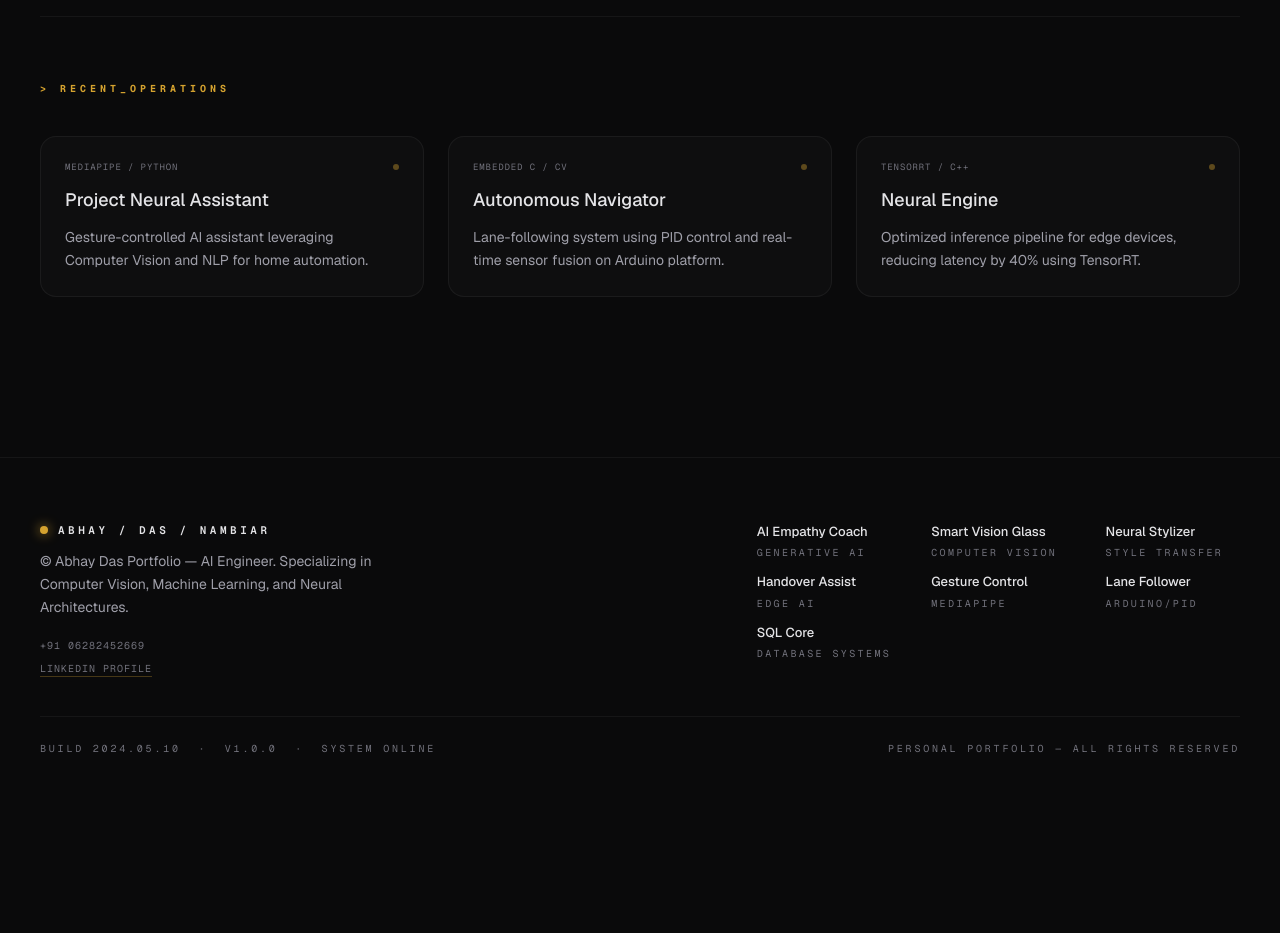
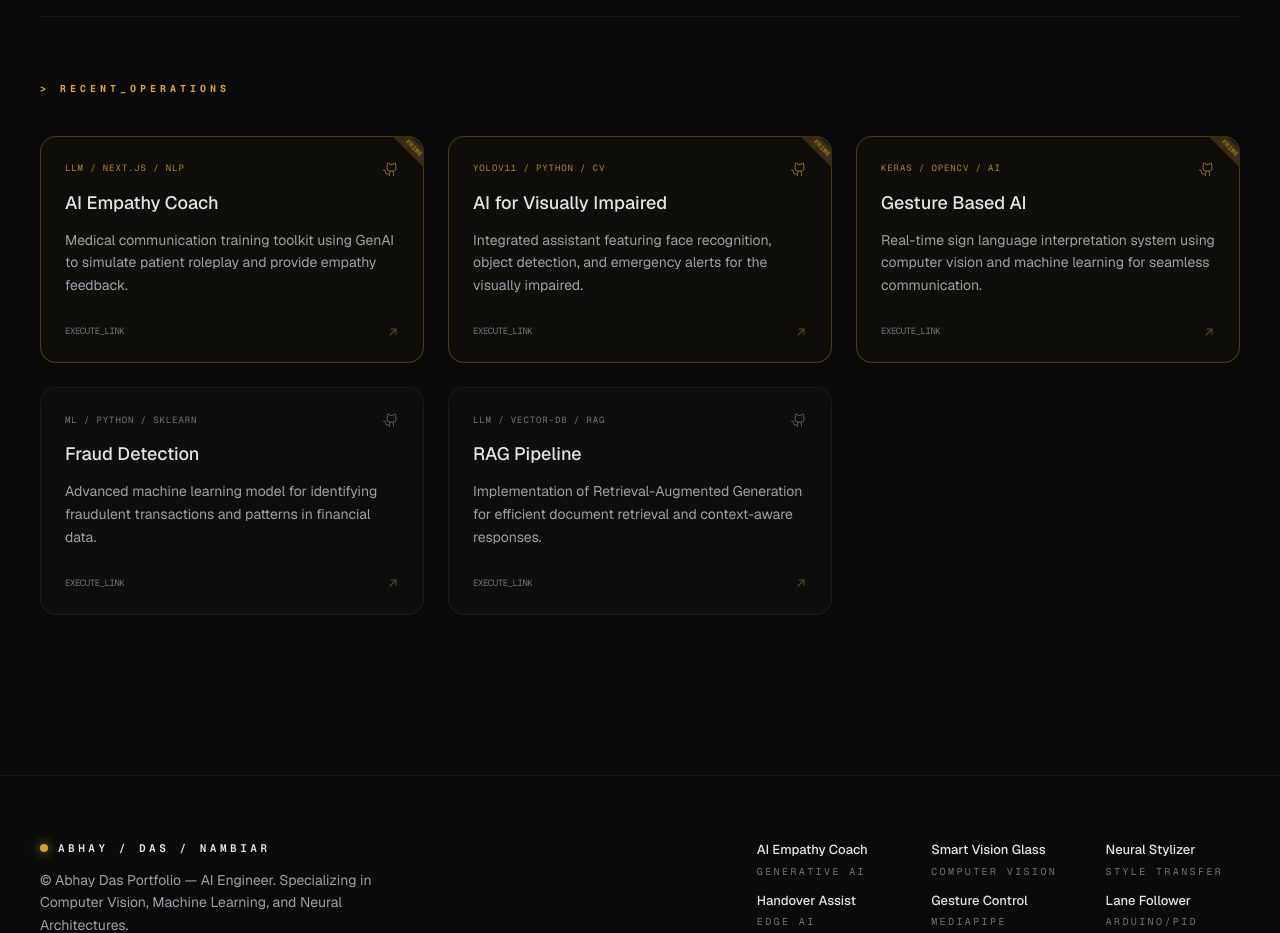
Before and after one commit to KingBuldoze/MY_Portfolio, a Next.js app: page /MY_Portfolio/ in a window 1280 px wide. Shown: the part 7120-8053 px from the top of the page. Before the commit the page ends 7940 px from the top, so only its background shows below. Built offline with nearby package versions, Linux system fonts and the light colour scheme.

Commit message:
feat: update projects section with actual github links and high-tech polish

```diff
--- a/src/components/sections/SystemsNominal.tsx
+++ b/src/components/sections/SystemsNominal.tsx
@@ -1,6 +1,6 @@
 "use client";
 
-import { ArrowUpRight } from "@phosphor-icons/react";
+import { ArrowUpRight, GithubLogo } from "@phosphor-icons/react";
 import { EyebrowBadge } from "@/components/ui/EyebrowBadge";
 import { AnimatedItem, AnimatedSection } from "@/components/ui/AnimatedSection";
 
@@ -81,7 +81,6 @@ export function SystemsNominal() {
           </AnimatedSection>
         </div>
 
-        {/* Projects Grid */}
         <AnimatedSection className="mt-12 border-t border-white/5 pt-16">
           <AnimatedItem>
             <h3 className="mb-10 font-mono text-[10px] font-bold uppercase tracking-[0.4em] text-accent">
@@ -92,30 +91,71 @@ export function SystemsNominal() {
           <div className="grid gap-6 md:grid-cols-2 lg:grid-cols-3">
             {[
               {
-                title: "Project Neural Assistant",
-                desc: "Gesture-controlled AI assistant leveraging Computer Vision and NLP for home automation.",
-                tag: "MEDIAPIPE / PYTHON",
+                title: "AI Empathy Coach",
+                desc: "Medical communication training toolkit using GenAI to simulate patient roleplay and provide empathy feedback.",
+                tag: "LLM / NEXT.JS / NLP",
+                link: "https://github.com/KingBuldoze/AI_Empathy_coach",
+                highlight: true,
               },
               {
-                title: "Autonomous Navigator",
-                desc: "Lane-following system using PID control and real-time sensor fusion on Arduino platform.",
-                tag: "EMBEDDED C / CV",
+                title: "AI for Visually Impaired",
+                desc: "Integrated assistant featuring face recognition, object detection, and emergency alerts for the visually impaired.",
+                tag: "YOLOv11 / PYTHON / CV",
+                link: "https://github.com/VILAS07/Integrated-AI-Assistant-for-Visually-Impaired-People",
+                highlight: true,
               },
               {
-                title: "Neural Engine",
-                desc: "Optimized inference pipeline for edge devices, reducing latency by 40% using TensorRT.",
-                tag: "TENSORRT / C++",
+                title: "Gesture Based AI",
+                desc: "Real-time sign language interpretation system using computer vision and machine learning for seamless communication.",
+                tag: "KERAS / OPENCV / AI",
+                link: "https://github.com/VILAS07/Sign-Language-Recogonition",
+                highlight: true,
+              },
+              {
+                title: "Fraud Detection",
+                desc: "Advanced machine learning model for identifying fraudulent transactions and patterns in financial data.",
+                tag: "ML / PYTHON / SKLEARN",
+                link: "https://github.com/KingBuldoze/Fraud_Detection",
+                highlight: false,
+              },
+              {
+                title: "RAG Pipeline",
+                desc: "Implementation of Retrieval-Augmented Generation for efficient document retrieval and context-aware responses.",
+                tag: "LLM / VECTOR-DB / RAG",
+                link: "https://github.com/KingBuldoze/RAG",
+                highlight: false,
               },
             ].map((p) => (
               <AnimatedItem key={p.title}>
-                <div className="group relative flex h-full flex-col gap-3 rounded-2xl border border-white/5 bg-white/[0.02] p-6 transition-all duration-300 hover:bg-white/[0.04]">
+                <a
+                  href={p.link}
+                  target="_blank"
+                  rel="noopener noreferrer"
+                  className={`group relative flex h-full flex-col gap-3 rounded-2xl border p-6 transition-all duration-300 ${
+                    p.highlight
+                      ? "border-accent/30 bg-accent/[0.03] hover:bg-accent/[0.06] hover:border-accent/50 shadow-[0_0_20px_rgba(212,162,47,0.02)]"
+                      : "border-white/5 bg-white/[0.02] hover:bg-white/[0.04]"
+                  }`}
+                >
                   <div className="flex items-center justify-between">
-                    <span className="font-mono text-[9px] uppercase tracking-widest text-zinc-500">{p.tag}</span>
-                    <div className="h-1.5 w-1.5 rounded-full bg-accent/40 group-hover:bg-accent" />
+                    <span className={`font-mono text-[9px] uppercase tracking-widest ${p.highlight ? "text-accent/80" : "text-zinc-500"}`}>{p.tag}</span>
+                    <GithubLogo size={16} className={`${p.highlight ? "text-accent/60" : "text-zinc-600"} group-hover:text-accent transition-colors`} />
                   </div>
-                  <h4 className="font-sans text-lg font-medium text-foreground">{p.title}</h4>
-                  <p className="font-sans text-sm leading-relaxed text-zinc-400">{p.desc}</p>
-                </div>
+                  <h4 className="font-sans text-lg font-medium text-foreground group-hover:text-accent transition-colors">{p.title}</h4>
+                  <p className="font-sans text-sm leading-relaxed text-zinc-400 line-clamp-3">{p.desc}</p>
+                  <div className="mt-auto pt-4 flex items-center justify-between font-mono text-[9px] uppercase tracking-tighter transition-colors">
+                    <span className="text-zinc-500 group-hover:text-accent/80">Execute_Link</span>
+                    <ArrowUpRight size={12} weight="bold" className="text-accent/40 transition-transform group-hover:translate-x-0.5 group-hover:-translate-y-0.5 group-hover:text-accent" />
+                  </div>
+
+                  {p.highlight && (
+                    <div className="absolute -right-px -top-px h-12 w-12 overflow-hidden rounded-tr-2xl">
+                      <div className="absolute right-[-20px] top-[6px] w-[60px] rotate-45 bg-accent/20 py-0.5 text-center font-mono text-[6px] uppercase tracking-widest text-accent backdrop-blur-sm">
+                        Prime
+                      </div>
+                    </div>
+                  )}
+                </a>
               </AnimatedItem>
             ))}
           </div>
```
